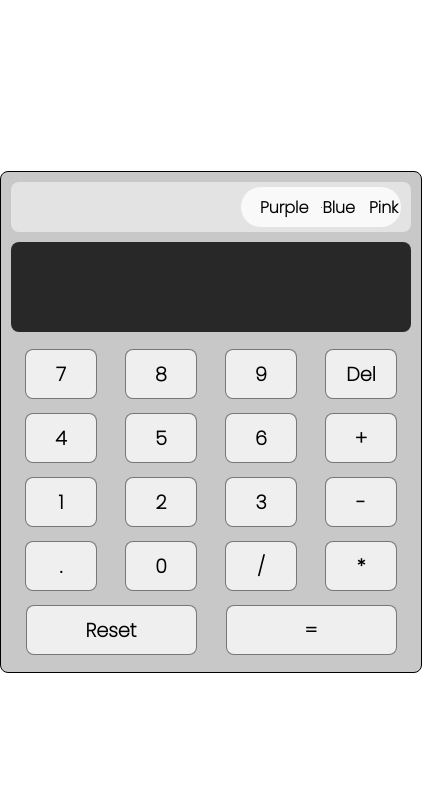
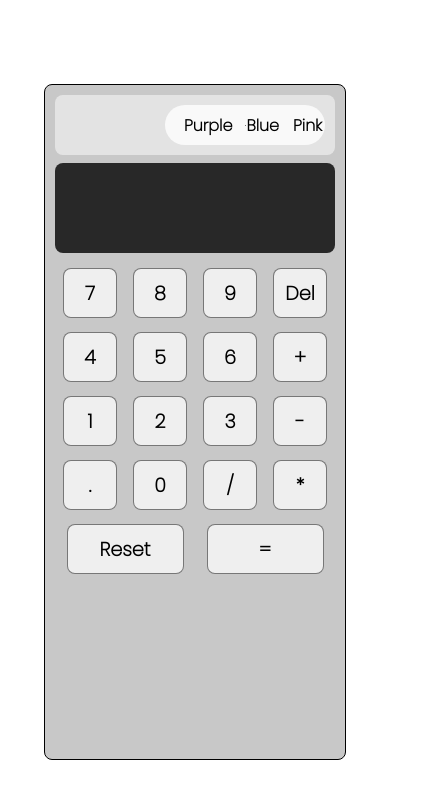
Before and after one commit to NataliaFrancisca/Calculadora, a plain HTML site: page index.html in a window 390 px wide. Shown: the whole page, 422 px wide, since content can reach past the window. Drawn offline with Linux system fonts and the light colour scheme; a web font is replaced by a local one.

Commit message:
finalizando projeto

```diff
--- a/script.js
+++ b/assets/script.js
@@ -1,22 +1,18 @@
 /* TROCAR A COR DA CALCULADORA*/
 
 let calculator  = document.querySelector(".calculator");
+const inputsColor = [...document.querySelectorAll(".content-change-color label")];
 
-const inputsColor = [...document.querySelectorAll(".three-button > label")];
 inputsColor.forEach((input) => {
-
 	input.addEventListener("click", () => {
 
 		let teste = [...calculator.classList].filter(item => item == 'calculator');
 
 		[...calculator.classList] = teste;
-
 		calculator.classList.toggle(input.innerHTML.toLowerCase())
 
 	})
-
 })
-
 
 /* CALCULADORA */
 const screen = document.querySelector(".screen");
--- a/style.css
+++ b/assets/style.css
@@ -190,3 +190,25 @@ button:hover{
 .calculator.pink{
 	background-color: rgba(242, 216, 213, 1);
 }
+
+@media(max-width: 450px){
+
+	.calculator{
+		width: auto;
+		height: 80vh;
+		display: block;
+	}
+
+	.calculator div{
+		width: 280px;
+		margin-bottom: .5rem;
+	}
+
+	button{
+		width: 90%;
+	}
+
+	.content-change-color{
+		height: 60px;
+	}
+}
--- a/index.html
+++ b/index.html
@@ -4,7 +4,7 @@
 	<meta charset="utf-8">
 	<title>Calculator Theme</title>
 	<meta name="viewport" content="width=device-width, initial-scale=1">
-	<link rel="stylesheet" href="style.css">
+	<link rel="stylesheet" href="assets/style.css">
 </head>
 <body>
 
@@ -66,6 +66,6 @@
 	</main>
 
 
-<script src="script.js"></script>
+<script src="assets/script.js"></script>
 </body>
 </html>
```
Also changed, not shown: assets/desafio.js (renamed from desafio.js), 1 other file.
